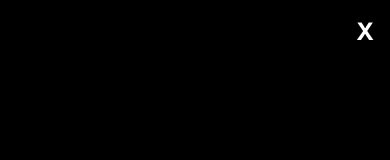
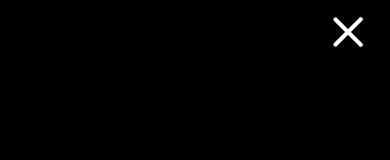
Before and after one commit to Ahmed-Sadek89/nextjs-portfolio, a Next.js app: page /about in a window 390 px wide. Both pictures are taken after a click on the element 354 px from the left and 30 px from the top of the page. Shown: the top 160 px of the page. Built offline with nearby package versions, Linux system fonts and the light colour scheme.

Commit message:
apply framer motion on navbar and routes changing

```diff
--- a/src/app/about/page.tsx
+++ b/src/app/about/page.tsx
@@ -1,8 +1,15 @@
-
+"use client"
+import {motion} from 'framer-motion'
 const page = () => {
-  return (
-    <main>about</main>
-  )
+    return (
+        <motion.main
+            initial={{ y: "-100vh" }}
+            animate={{ y: '0%' }}
+            transition={{ duration: 1 }}
+            className=""
+        >about
+        </motion.main>
+    )
 }
 
 export default page
--- a/src/app/contact/page.tsx
+++ b/src/app/contact/page.tsx
@@ -1,7 +1,14 @@
-
+"use client"
+import {motion} from 'framer-motion'
 const page = () => {
   return (
-    <main>contact</main>
+    <motion.main
+      initial={{ y: "-100vh" }}
+      animate={{ y: '0%' }}
+      transition={{ duration: 1 }}
+      className=""
+    >contact
+    </motion.main>
   )
 }
 
--- a/src/app/layout.tsx
+++ b/src/app/layout.tsx
@@ -2,6 +2,7 @@
 import { Inter } from "next/font/google";
 import "./globals.css";
 import Navbar from "@/components/Navbar/Navbar";
+import TransitionProvider from "@/components/TransitionProvider/TransitionProvider";
 
 const inter = Inter({ subsets: ["latin"] });
 
@@ -18,12 +19,9 @@
   return (
     <html lang="en">
       <body className={`${inter.className} w-screen h-screen bg-gradient-to-b from-blue-50 to-red-100 `}>
-        <section>
-          <Navbar />
-        </section>
-        <section className="h-[calc(100vh-6rem)]">
+        <TransitionProvider>
           {children}
-        </section>
+        </TransitionProvider>
       </body>
     </html>
   );
--- a/src/app/page.tsx
+++ b/src/app/page.tsx
@@ -1,10 +1,17 @@
+"use client"
 import Image from "next/image";
+import { motion } from 'framer-motion'
 
 export default function Home() {
   return (
-    <main className="h-full px-5 py-1 md:py-5 md:px-32 flex flex-col md:flex-row gap-5 items-baseline md:items-center">
+    <motion.main
+      initial={{y: "-100vh"}}
+      animate={{y: '0%'}}
+      transition={{duration: 1}}
+      className="h-full px-5 py-1 md:py-5 md:px-32 flex flex-col md:flex-row gap-5 items-baseline md:items-center"
+    >
         <section className="w-full h-1/2 md:h-full relative flex-1">
-        <Image src={'/hero.png'} alt="hero" fill  />
+          <Image src={'/hero.png'} alt="hero" fill />
         </section>
         <section className="w-full md:w-1/2 h-1/2 md:h-full flex-1 flex flex-col gap-2 justify-center">
           <h2 className="leading-tight text-xl md:text-6xl font-bold">Crafting Digital Experiences, Designing Tomorrow.</h2>
@@ -19,6 +26,6 @@
             <button className="bg-white text-black rounded-lg p-3 border-black border-[1px]">Contact Us</button>
           </div>
         </section>
-    </main>
+    </motion.main>
   );
 }
--- a/src/app/portfolio/page.tsx
+++ b/src/app/portfolio/page.tsx
@@ -1,7 +1,14 @@
-
+"use client"
+import {motion} from 'framer-motion'
 const page = () => {
     return (
-        <main>portfolio</main>
+        <motion.main
+            initial={{ y: "-100vh" }}
+            animate={{ y: '0%' }}
+            transition={{ duration: 1 }}
+            className=""
+        >portfolio
+        </motion.main>
     )
 }
 
--- a/src/components/Navbar/Menu.tsx
+++ b/src/components/Navbar/Menu.tsx
@@ -1,35 +1,54 @@
 "use client"
 import { useState } from 'react'
+import { motion } from 'framer-motion';
 import { links } from './links'
 import Link from 'next/link'
+import { bottomIcon, centerIcon, menuListItem, menuVariant, topIcon } from './motions';
 
 const Menu = () => {
     const [open, setOpen] = useState(false)
 
     return (
-        <div className='flex md:hidden'>
+        <div className='flex md:hidden z-50'>
             {/* its icon */}
-            <div className='flex gap-2 flex-col cursor-pointer z-50' onClick={() => setOpen(prev => !prev)}>
-                {
-                    open === false ?
-                        <>
-                            <div className='h-1 w-10 bg-black rounded-md'></div>
-                            <div className='h-1 w-10 bg-black rounded-md'></div>
-                            <div className='h-1 w-10 bg-black rounded-md'></div>
-                        </> :
-                        <div className='text-white font-bold text-2xl'>X</div>
-                }
+            <div className='flex flex-col justify-between cursor-pointer z-50 w-10 h-8' onClick={() => setOpen(prev => !prev)}>
+                <motion.div
+                    className='h-1 w-10 bg-black rounded-md origin-left'
+                    variants={topIcon}
+                    animate={open ? "opened" : "closed"}
+                ></motion.div>
+                <motion.div
+                    variants={centerIcon}
+                    animate={open ? "opened" : "closed"}
+                    className='h-1 w-10 bg-black rounded-md origin-left'
+                ></motion.div>
+                <motion.div
+                    className='h-1 w-10 bg-black rounded-md origin-left'
+                    variants={bottomIcon}
+                    animate={open ? "opened" : "closed"}
+                ></motion.div>
             </div>
             {/* its menu */}
             {
-                open === true &&
-                <div className='absolute top-0 right-0 w-screen h-screen capitalize bg-black text-white flex flex-col items-center justify-center gap-8 text-4xl '>
+                open &&
+                <motion.div
+                    className='absolute top-0 right-0 w-screen h-screen capitalize bg-black text-white flex flex-col items-center justify-center gap-8 text-4xl'
+                    variants={menuVariant}
+                    initial="closed"
+                    animate="opened"
+                >
+
                     {links?.map(link => (
-                        <Link href={link.link} key={link.title} onClick={() => setOpen(prev => !prev)}>
-                            {link.title}
-                        </Link>
+                        <motion.div
+                            variants={menuListItem}
+                            key={link.title}
+                        >
+                            <Link href={link.link} onClick={() => setOpen(prev => !prev)}>
+                                {link.title}
+                            </Link>
+                        </motion.div>
                     ))}
-                </div>
+                </motion.div>
             }
 
         </div>)
--- a/src/components/Navbar/Navbar.tsx
+++ b/src/components/Navbar/Navbar.tsx
@@ -8,10 +8,12 @@
   return (
     <div className={`flex items-center justify-between text-sm py-4 px-4 md:px-8 lg:px-12`}>
       <NavLinks />
-      <div className='md:hidden sm:flex lg:flex bg-black text-white items-center capitalize rounded-md p-1 cursor-pointer'>
-        <span className='mr-1 p-1'>ahmed</span>
-        <span className='bg-white font-semibold text-black rounded-md p-1'>Sadek</span>
-      </div>
+      <Link href={'/'}>
+        <div className='md:hidden sm:flex lg:flex bg-black text-white items-center capitalize rounded-md p-1 cursor-pointer'>
+          <span className='mr-1 p-1'>ahmed</span>
+          <span className='bg-white font-semibold text-black rounded-md p-1'>Sadek</span>
+        </div>
+      </Link>
       <div className='hidden md:flex gap-3'>
         {social_links.map(links => (
           <Link key={links.title} href={links.link}>
--- /dev/null
+++ b/src/components/Navbar/motions.ts
@@ -0,0 +1,54 @@
+export const topIcon = {
+    closed: {
+        rotate: 0
+    },
+    opened: {
+        rotate: 45,
+        background: "white",
+
+    }
+}
+
+export const centerIcon = {
+    closed: {
+        opacity: 1
+    },
+    opened: {
+        opacity: 0,
+    }
+}
+
+export const bottomIcon = {
+    closed: {
+        rotate: 0
+    },
+    opened: {
+        rotate: -45,
+        background: "white",
+    }
+}
+
+export const menuVariant = {
+    closed: {
+        x: "-100vw",
+        opacity: 0
+    },
+    opened: {
+        x: 0,
+        opacity: 1,
+        transition: {
+            when: "beforeChildren",
+            staggerChildren: 0.2 // start animation. then, deley time for children
+        }
+    }
+}
+export const menuListItem = {
+    closed: {
+        x: -10,
+        opacity: 0
+    },
+    opened: {
+        x: 0,
+        opacity: 1
+    },
+}
--- /dev/null
+++ b/src/components/TransitionProvider/TransitionProvider.tsx
@@ -0,0 +1,54 @@
+"use client"
+import Navbar from '../Navbar/Navbar';
+import { AnimatePresence, motion } from 'framer-motion';
+import { usePathname } from 'next/navigation';
+
+const TransitionProvider = ({ children }: { children: React.ReactNode; }) => {
+    const pathname = usePathname();
+    return (
+        <AnimatePresence mode='wait'>
+            <div
+                key={pathname}
+                className="w-screen h-screen bg-gradient-to-b from-blue-100 to-red-100"
+            >
+                {/* start screen layout */}
+                <motion.div
+                    className='h-screen w-screen fixed bg-black rounded-b-[100px] z-40'
+                    initial={{ height: "0vh" }}
+                    exit={{ height: '140vh' }}
+                    transition={{ duration: 0.5, ease: "easeOut" }}
+                />
+                {/* start screen layout */}
+
+                {/* pathname in screen layout */}
+                <motion.div
+                    className='z-[100] capitalize fixed bottom-0 top-0 right-0 left-0 text-white m-auto text-center text-3xl font-bold w-fit h-fit'
+                    initial={{opacity: 1}}
+                    animate={{opacity: 0 }}
+                    exit={{opacity: 0}}
+                    transition={{ duration: 0.5, ease: "easeOut" }}
+                >
+                    {pathname.substring(1)}
+                </motion.div>
+                {/* pathname in screen layout */}
+
+                {/* end screen layout */}
+                <motion.div
+                    className='h-screen w-screen fixed bottom-0 bg-black rounded-t-[100px] z-40'
+                    initial={{ height: "140vh" }}
+                    animate={{ height: '0vh', transition: { delay: 0.5 } }}
+                />
+                {/* end screen layout */}
+
+                <section>
+                    <Navbar />
+                </section>
+                <section className="h-[calc(100vh-6rem)]">
+                    {children}
+                </section>
+            </div>
+        </AnimatePresence>
+    )
+}
+
+export default TransitionProvider
```
Also changed, not shown: package.json (+6 -5 lines), 1 other file (tests, documents, lock files or other folders). Lines whose indentation alone changed are shown as unchanged.
